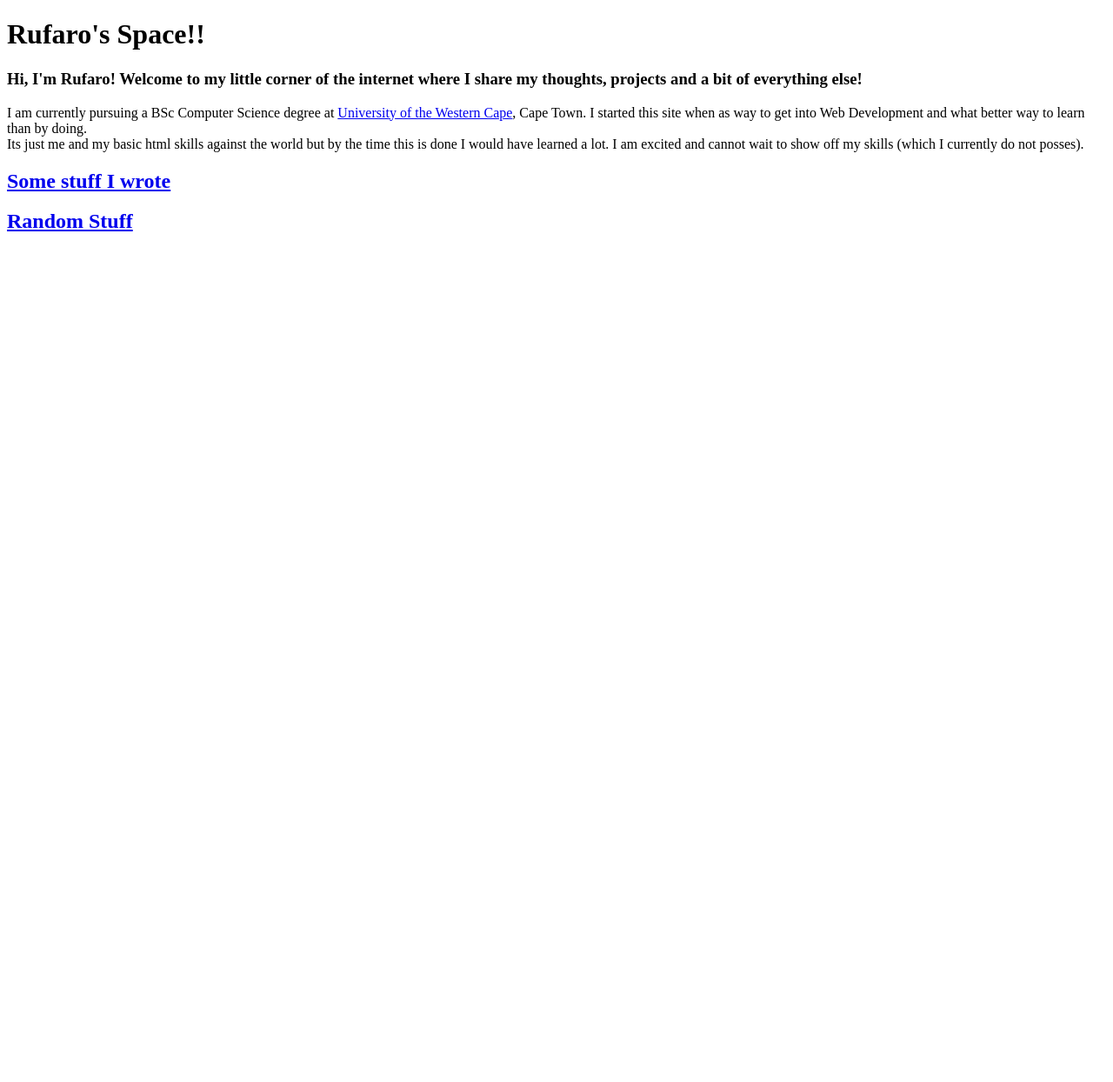
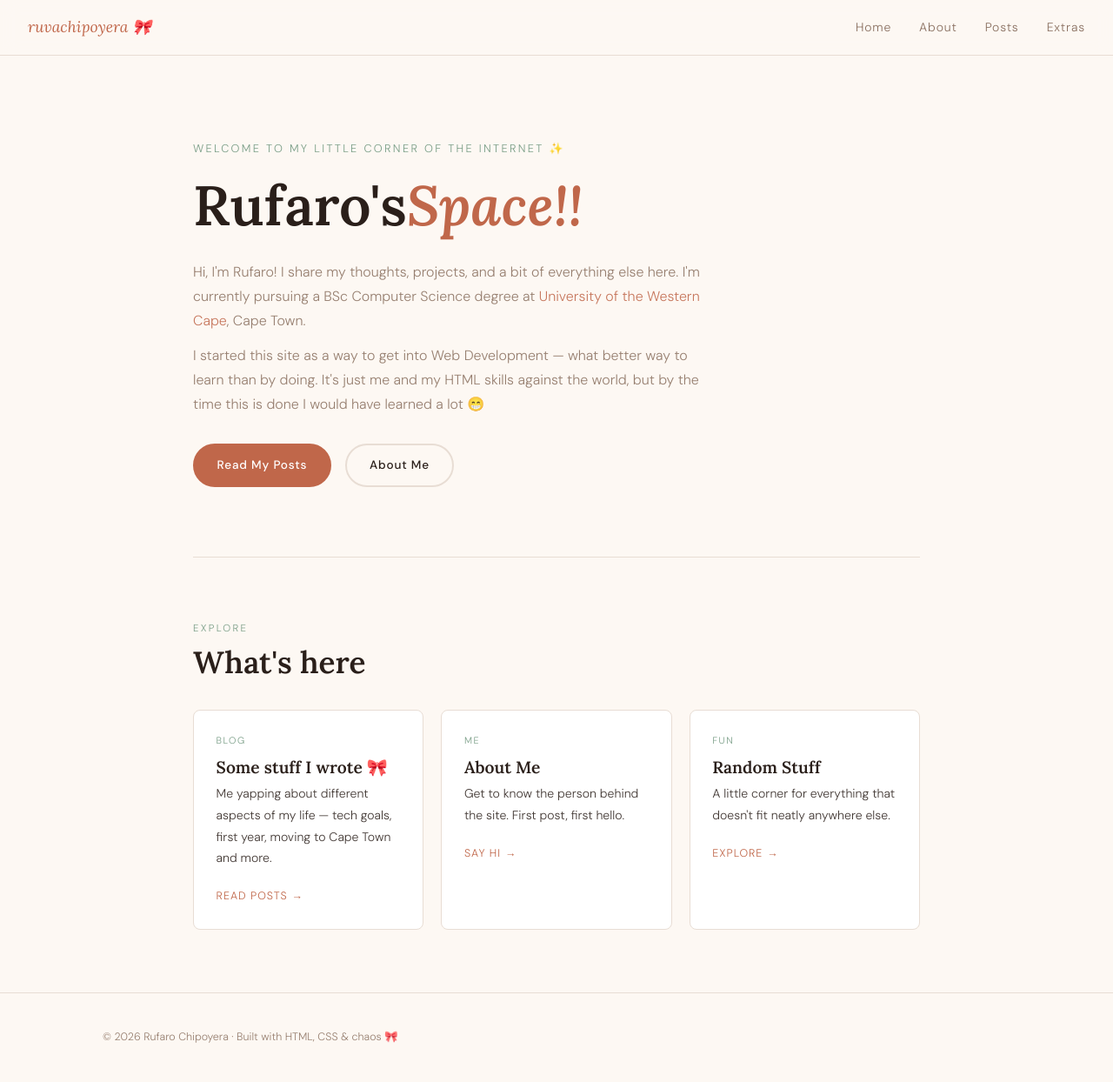
Before and after one commit to ruvarashecodes/ruvarashesite.github.io, a plain HTML site: page index.html in a window 1280 px wide. Shown: the whole page at 87% size. Before the commit the page ends 800 px from the top, so only its background shows below. Drawn offline with Linux system fonts and the light colour scheme.

Commit message:
finished project

```diff
--- a/index.html
+++ b/index.html
@@ -1,17 +1,72 @@
 <!DOCTYPE html>
-<html>
-<head> <title>ruvachipoyera</title></head>
+<html lang="en">
+<head>
+  <meta charset="UTF-8" />
+  <meta name="viewport" content="width=device-width, initial-scale=1.0" />
+  <title>Rufaro's Space</title>
+  <link rel="stylesheet" href="style.css" />
+</head>
 <body>
-    <h1>Rufaro's Space!!</h1>
-    <h3>Hi, I'm Rufaro! Welcome to my little corner of the internet where I share my thoughts, projects and a bit of everything else!</h3>
-    <p>I am currently pursuing a BSc Computer Science degree at <a href = "https://www.uwc.ac.za/">University of the Western Cape</a>, Cape Town. I started this site when as way to get into Web Development and what better way to learn than by doing. <br>
-    Its just me and my basic html skills against the world but by the time this is done I would have learned a lot. I am excited and cannot wait to show off my skills (which I currently do not posses).  </p>
 
+  <nav>
+    <span class="nav-logo">ruvachipoyera 🎀</span>
+    <ul class="nav-links">
+      <li><a href="index.html">Home</a></li>
+      <li><a href="aboutme.html">About</a></li>
+      <li><a href="posts.html">Posts</a></li>
+      <li><a href="extras.html">Extras</a></li>
+    </ul>
+  </nav>
 
-    <a href="posts.html"><h2>Some stuff I wrote</h2></a>
+  <div class="container">
 
-    <a href="extras.html"><h2>Random Stuff</h2></a>
+    <section class="hero">
+      <span class="hero-eyebrow">Welcome to my little corner of the internet ✨</span>
+      <h1>Rufaro's<br><em>Space!!</em></h1>
+      <p class="hero-sub">
+        Hi, I'm Rufaro! I share my thoughts, projects, and a bit of everything else here.
+        I'm currently pursuing a BSc Computer Science degree at
+        <a href="https://www.uwc.ac.za/" target="_blank">University of the Western Cape</a>, Cape Town.
+      </p>
+      <p class="hero-sub">
+        I started this site as a way to get into Web Development — what better way to learn than by doing.
+        It's just me and my HTML skills against the world, but by the time this is done I would have learned a lot 😁
+      </p>
+      <a href="posts.html" class="btn btn-primary">Read My Posts</a>
+      <a href="aboutme.html" class="btn btn-outline">About Me</a>
+    </section>
 
+    <section id="explore">
+      <span class="section-label">Explore</span>
+      <h2>What's here</h2>
+      <div class="projects-grid">
+        <a href="posts.html" class="card fade-in" style="text-decoration:none;">
+          <span class="card-tag">Blog</span>
+          <h3>Some stuff I wrote 🎀</h3>
+          <p>Me yapping about different aspects of my life — tech goals, first year, moving to Cape Town and more.</p>
+          <span class="card-link">Read posts</span>
+        </a>
+        <a href="aboutme.html" class="card fade-in" style="text-decoration:none;">
+          <span class="card-tag">Me</span>
+          <h3>About Me</h3>
+          <p>Get to know the person behind the site. First post, first hello.</p>
+          <span class="card-link">Say hi</span>
+        </a>
+        <a href="extras.html" class="card fade-in" style="text-decoration:none;">
+          <span class="card-tag">Fun</span>
+          <h3>Random Stuff</h3>
+          <p>A little corner for everything that doesn't fit neatly anywhere else.</p>
+          <span class="card-link">Explore</span>
+        </a>
+      </div>
+    </section>
 
+  </div>
+
+  <footer>
+    <p>© <span id="year"></span> Rufaro Chipoyera · Built with HTML, CSS &amp; chaos 🎀</p>
+  </footer>
+
+  <script src="script.js"></script>
 </body>
 </html>
--- /dev/null
+++ b/script.js
@@ -0,0 +1,24 @@
+// Fade in on scroll
+const observer = new IntersectionObserver(
+  (entries) => entries.forEach(e => { if (e.isIntersecting) e.target.classList.add('visible'); }),
+  { threshold: 0.1 }
+);
+document.querySelectorAll('.fade-in').forEach(el => observer.observe(el));
+
+// Active nav highlight
+const sections = document.querySelectorAll('section[id]');
+const navLinks = document.querySelectorAll('.nav-links a');
+const navObs = new IntersectionObserver(
+  (entries) => entries.forEach(e => {
+    if (e.isIntersecting) navLinks.forEach(l => {
+      l.style.color = '';
+      if (l.getAttribute('href') === '#' + e.target.id) l.style.color = 'var(--accent)';
+    });
+  }),
+  { rootMargin: '-40% 0px -40% 0px' }
+);
+sections.forEach(s => navObs.observe(s));
+
+// Current year
+const yr = document.getElementById('year');
+if (yr) yr.textContent = new Date().getFullYear();
--- /dev/null
+++ b/style.css
@@ -0,0 +1,235 @@
+@import url('https://fonts.googleapis.com/css2?family=Lora:ital,wght@0,400;0,600;1,400;1,600&family=DM+Sans:wght@300;400;500&display=swap');
+
+:root {
+  --bg:        #fdf8f3;
+  --surface:   #ffffff;
+  --border:    #e8ddd4;
+  --accent:    #c0674a;   /* warm terracotta */
+  --accent2:   #7a9e87;   /* sage green */
+  --text:      #2a1f1a;
+  --muted:     #8a7060;
+  --font-head: 'Lora', Georgia, serif;
+  --font-body: 'DM Sans', sans-serif;
+  --radius:    8px;
+  --max-width: 900px;
+  --transition: 0.25s ease;
+}
+
+*, *::before, *::after { box-sizing: border-box; margin: 0; padding: 0; }
+html { scroll-behavior: smooth; }
+
+body {
+  background: var(--bg);
+  color: var(--text);
+  font-family: var(--font-body);
+  font-weight: 300;
+  font-size: 1rem;
+  line-height: 1.75;
+}
+
+/* ── TYPOGRAPHY ── */
+h1, h2, h3, h4 {
+  font-family: var(--font-head);
+  line-height: 1.2;
+  color: var(--text);
+}
+h1 { font-size: clamp(2.2rem, 6vw, 4rem); font-weight: 600; }
+h2 { font-size: clamp(1.5rem, 3.5vw, 2.2rem); font-weight: 600; }
+h3 { font-size: 1.2rem; font-weight: 600; }
+h4 { font-size: 1.05rem; font-weight: 600; color: var(--accent); margin: 1.8rem 0 0.5rem; }
+p  { opacity: 0.88; max-width: 68ch; }
+a  { color: var(--accent); text-decoration: none; transition: opacity var(--transition); }
+a:hover { opacity: 0.7; }
+br { display: none; } /* override inline <br> tags from old HTML */
+
+/* ── LAYOUT ── */
+.container { max-width: var(--max-width); margin: 0 auto; padding: 0 2rem; }
+section { padding: 4.5rem 0; border-bottom: 1px solid var(--border); }
+section:last-child { border-bottom: none; }
+
+/* ── NAV ── */
+nav {
+  position: sticky; top: 0; z-index: 100;
+  background: rgba(253,248,243,0.92);
+  backdrop-filter: blur(10px);
+  border-bottom: 1px solid var(--border);
+  padding: 1rem 2rem;
+  display: flex; justify-content: space-between; align-items: center;
+}
+.nav-logo {
+  font-family: var(--font-head);
+  font-style: italic;
+  font-size: 1.1rem;
+  color: var(--accent);
+}
+.nav-links { display: flex; gap: 2rem; list-style: none; }
+.nav-links a {
+  color: var(--muted);
+  font-size: 0.875rem;
+  letter-spacing: 0.06em;
+  transition: color var(--transition);
+}
+.nav-links a:hover { color: var(--text); opacity: 1; }
+
+/* ── HERO ── */
+.hero { padding: 6rem 0 5rem; }
+.hero-eyebrow {
+  display: block;
+  font-size: 0.8rem;
+  letter-spacing: 0.18em;
+  text-transform: uppercase;
+  color: var(--accent2);
+  margin-bottom: 1rem;
+}
+.hero h1 { margin-bottom: 1.5rem; }
+.hero h1 em { font-style: italic; color: var(--accent); }
+.hero-sub { font-size: 1rem; color: var(--muted); max-width: 55ch; margin-bottom: 0.75rem; }
+
+/* ── BUTTONS ── */
+.btn {
+  display: inline-block;
+  padding: 0.7rem 1.6rem;
+  font-family: var(--font-body);
+  font-size: 0.85rem;
+  font-weight: 500;
+  letter-spacing: 0.06em;
+  border-radius: 999px;
+  transition: all var(--transition);
+  cursor: pointer;
+  margin-top: 1.2rem;
+}
+.btn-primary { background: var(--accent); color: #fff; border: 2px solid var(--accent); }
+.btn-primary:hover { background: transparent; color: var(--accent); opacity: 1; }
+.btn-outline { background: transparent; color: var(--text); border: 2px solid var(--border); margin-left: 0.75rem; }
+.btn-outline:hover { border-color: var(--accent); color: var(--accent); opacity: 1; }
+
+/* ── SECTION LABEL ── */
+.section-label {
+  display: block;
+  font-size: 0.72rem;
+  letter-spacing: 0.2em;
+  text-transform: uppercase;
+  color: var(--accent2);
+  margin-bottom: 0.5rem;
+}
+
+/* ── CARDS ── */
+.projects-grid {
+  display: grid;
+  grid-template-columns: repeat(auto-fill, minmax(250px, 1fr));
+  gap: 1.25rem;
+  margin-top: 2rem;
+}
+.card {
+  background: var(--surface);
+  border: 1px solid var(--border);
+  border-radius: var(--radius);
+  padding: 1.6rem;
+  transition: box-shadow var(--transition), transform var(--transition);
+  position: relative;
+  overflow: hidden;
+  color: var(--text);
+}
+.card::after {
+  content: '';
+  position: absolute;
+  bottom: 0; left: 0; right: 0;
+  height: 3px;
+  background: linear-gradient(90deg, var(--accent), var(--accent2));
+  transform: scaleX(0);
+  transform-origin: left;
+  transition: transform var(--transition);
+}
+.card:hover { box-shadow: 0 6px 24px rgba(192,103,74,0.12); transform: translateY(-2px); }
+.card:hover::after { transform: scaleX(1); }
+.card-tag {
+  font-size: 0.68rem; letter-spacing: 0.14em; text-transform: uppercase;
+  color: var(--accent2); margin-bottom: 0.6rem; display: block;
+}
+.card h3 { margin-bottom: 0.4rem; }
+.card p { font-size: 0.88rem; margin-bottom: 1rem; }
+.card-link {
+  font-size: 0.78rem; letter-spacing: 0.08em; text-transform: uppercase;
+  color: var(--accent); display: inline-flex; align-items: center; gap: 0.3rem;
+}
+.card-link::after { content: '→'; transition: transform var(--transition); }
+.card:hover .card-link::after { transform: translateX(4px); }
+
+/* ── SKILLS ── */
+.skills-list { display: flex; flex-wrap: wrap; gap: 0.6rem; margin-top: 1.5rem; }
+.skill-tag {
+  background: var(--surface);
+  border: 1px solid var(--border);
+  color: var(--text);
+  font-size: 0.8rem;
+  padding: 0.35rem 0.9rem;
+  border-radius: 999px;
+  transition: border-color var(--transition);
+}
+.skill-tag:hover { border-color: var(--accent); }
+
+/* ── POST / ARTICLE LAYOUT ── */
+.post-header { padding-bottom: 2rem; border-bottom: 1px solid var(--border); margin-bottom: 3rem; }
+.post-date { font-size: 0.8rem; color: var(--muted); letter-spacing: 0.1em; display: block; margin-bottom: 0.5rem; }
+.post-body h4 { font-size: 1.1rem; color: var(--accent); margin: 2.2rem 0 0.6rem; }
+.post-body p  { margin-bottom: 1rem; }
+.post-body img { max-width: 100%; border-radius: var(--radius); margin: 1.5rem 0; }
+
+/* ── ABOUT PAGE ── */
+.about-photo {
+  width: 200px; height: 200px;
+  border-radius: 50%;
+  object-fit: cover;
+  object-position: top center;
+  border: 3px solid var(--border);
+  margin-bottom: 1.5rem;
+}
+.about-gif { display: block; margin: 1.5rem 0; }
+
+/* ── POSTS LIST ── */
+.posts-list { margin-top: 2rem; }
+.post-item {
+  display: flex; justify-content: space-between; align-items: baseline;
+  padding: 1.2rem 0;
+  border-bottom: 1px solid var(--border);
+  gap: 1rem;
+}
+.post-item a {
+  font-family: var(--font-head);
+  font-size: 1.05rem;
+  color: var(--text);
+  transition: color var(--transition);
+}
+.post-item a:hover { color: var(--accent); opacity: 1; }
+.post-item-date { font-size: 0.78rem; color: var(--muted); white-space: nowrap; }
+
+/* ── BACK LINK ── */
+.back-link {
+  display: inline-flex; align-items: center; gap: 0.4rem;
+  font-size: 0.8rem; letter-spacing: 0.08em; text-transform: uppercase;
+  color: var(--muted); margin-bottom: 2rem; transition: color var(--transition);
+}
+.back-link::before { content: '←'; }
+.back-link:hover { color: var(--accent); opacity: 1; }
+
+/* ── FOOTER ── */
+footer {
+  padding: 2.5rem 0;
+  text-align: center;
+  font-size: 0.78rem;
+  color: var(--muted);
+  border-top: 1px solid var(--border);
+}
+
+/* ── FADE-IN ── */
+.fade-in { opacity: 0; transform: translateY(16px); transition: opacity 0.55s ease, transform 0.55s ease; }
+.fade-in.visible { opacity: 1; transform: translateY(0); }
+
+/* ── RESPONSIVE ── */
+@media (max-width: 600px) {
+  nav { flex-wrap: wrap; gap: 0.75rem; }
+  .nav-links { gap: 1rem; }
+  .projects-grid { grid-template-columns: 1fr; }
+  .btn-outline { margin-left: 0; margin-top: 0.5rem; }
+  .post-item { flex-direction: column; gap: 0.2rem; }
+}
```
Also changed, not shown: 2025stuff.html (+51 -23 lines), aboutme.html (+42 -6 lines), extras.html (+36 -0 lines), firstyear.html (+51 -30 lines), posts.html (+45 -9 lines).
